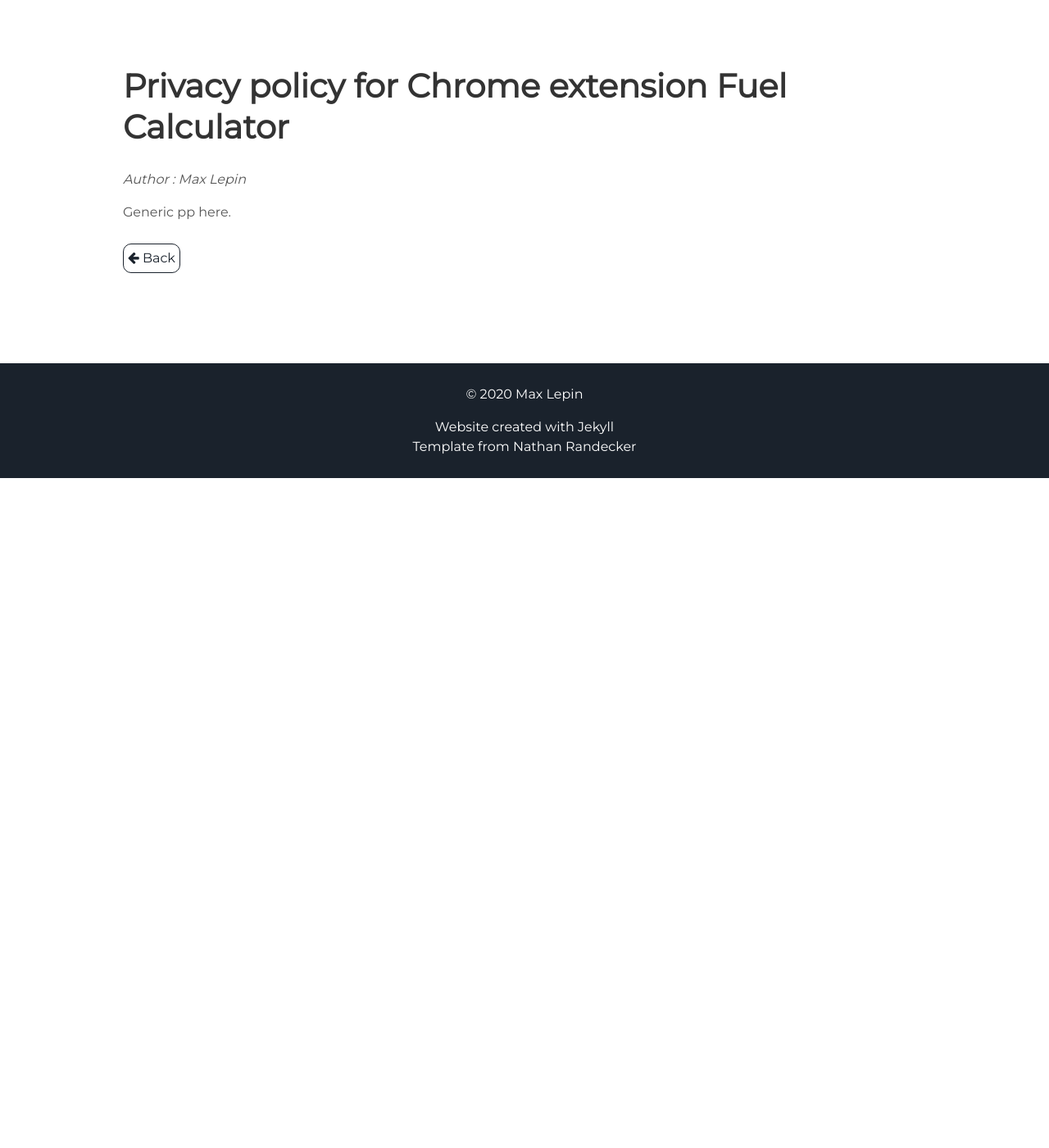
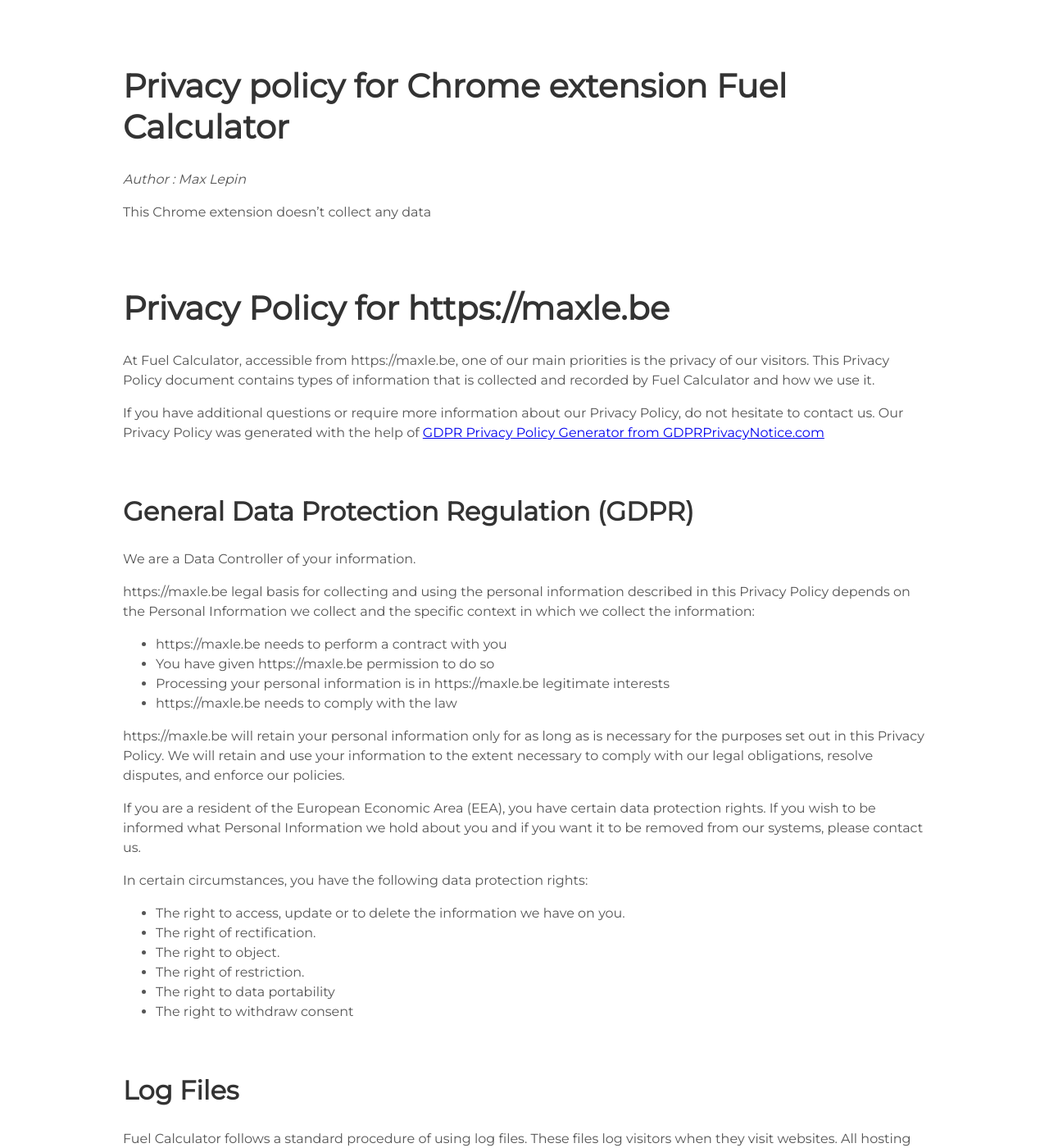
Before and after one commit to Max-le/CV-online, a Jekyll site: the page built from _posts/2020-09-15-priv-policy-fuelcal.md, in a window 1280 px wide and 1400 px high. Shown: the whole window at 82% size. Built offline with Jekyll 4.4.1, drawn with Linux system fonts in a browser that asks for light colours; some of the changed text lies outside the part shown.

Commit message:
adding generated GDPR notice with https://www.gdprprivacynotice.com/

```diff
--- a/_posts/2020-09-15-priv-policy-fuelcal.md
+++ b/_posts/2020-09-15-priv-policy-fuelcal.md
@@ -5,4 +5,73 @@ title : "Privacy policy for Chrome extension Fuel Calculator"
 tags: [chrome, google, javascript, maps, trip, "cost-saving"]
 ---
 
-Generic pp here.
+This Chrome extension doesn't collect any data
+<h1>Privacy Policy for https://maxle.be</h1>
+
+<p>At Fuel Calculator, accessible from https://maxle.be, one of our main priorities is the privacy of our visitors. This Privacy Policy document contains types of information that is collected and recorded by Fuel Calculator and how we use it.</p>
+
+<p>If you have additional questions or require more information about our Privacy Policy, do not hesitate to contact us. Our Privacy Policy was generated with the help of <a href="https://www.gdprprivacynotice.com/">GDPR Privacy Policy Generator from GDPRPrivacyNotice.com</a></p>
+
+<h2>General Data Protection Regulation (GDPR)</h2>
+<p>We are a Data Controller of your information.</p>
+
+<p>https://maxle.be legal basis for collecting and using the personal information described in this Privacy Policy depends on the Personal Information we collect and the specific context in which we collect the information:</p>
+<ul>
+    <li>https://maxle.be needs to perform a contract with you</li>
+    <li>You have given https://maxle.be permission to do so</li>
+    <li>Processing your personal information is in https://maxle.be legitimate interests</li>
+    <li>https://maxle.be needs to comply with the law</li>
+</ul>
+
+<p>https://maxle.be will retain your personal information only for as long as is necessary for the purposes set out in this Privacy Policy. We will retain and use your information to the extent necessary to comply with our legal obligations, resolve disputes, and enforce our policies.</p>
+
+<p>If you are a resident of the European Economic Area (EEA), you have certain data protection rights. If you wish to be informed what Personal Information we hold about you and if you want it to be removed from our systems, please contact us.</p>
+<p>In certain circumstances, you have the following data protection rights:</p>
+<ul>
+    <li>The right to access, update or to delete the information we have on you.</li>
+    <li>The right of rectification.</li>
+    <li>The right to object.</li>
+    <li>The right of restriction.</li>
+    <li>The right to data portability</li>
+    <li>The right to withdraw consent</li>
+</ul>
+
+<h2>Log Files</h2>
+
+<p>Fuel Calculator follows a standard procedure of using log files. These files log visitors when they visit websites. All hosting companies do this and a part of hosting services' analytics. The information collected by log files include internet protocol (IP) addresses, browser type, Internet Service Provider (ISP), date and time stamp, referring/exit pages, and possibly the number of clicks. These are not linked to any information that is personally identifiable. The purpose of the information is for analyzing trends, administering the site, tracking users' movement on the website, and gathering demographic information.</p>
+
+<h2>Cookies and Web Beacons</h2>
+
+<p>Like any other website, Fuel Calculator uses 'cookies'. These cookies are used to store information including visitors' preferences, and the pages on the website that the visitor accessed or visited. The information is used to optimize the users' experience by customizing our web page content based on visitors' browser type and/or other information.</p>
+
+<p>For more general information on cookies, please read <a href="https://www.cookieconsent.com/what-are-cookies/">"What Are Cookies"</a>.</p>
+
+
+
+<h2>Privacy Policies</h2>
+
+<P>You may consult this list to find the Privacy Policy for each of the advertising partners of Fuel Calculator.</p>
+
+<p>Third-party ad servers or ad networks uses technologies like cookies, JavaScript, or Web Beacons that are used in their respective advertisements and links that appear on Fuel Calculator, which are sent directly to users' browser. They automatically receive your IP address when this occurs. These technologies are used to measure the effectiveness of their advertising campaigns and/or to personalize the advertising content that you see on websites that you visit.</p>
+
+<p>Note that Fuel Calculator has no access to or control over these cookies that are used by third-party advertisers.</p>
+
+<h2>Third Party Privacy Policies</h2>
+
+<p>Fuel Calculator's Privacy Policy does not apply to other advertisers or websites. Thus, we are advising you to consult the respective Privacy Policies of these third-party ad servers for more detailed information. It may include their practices and instructions about how to opt-out of certain options. </p>
+
+<p>You can choose to disable cookies through your individual browser options. To know more detailed information about cookie management with specific web browsers, it can be found at the browsers' respective websites.</p>
+
+<h2>Children's Information</h2>
+
+<p>Another part of our priority is adding protection for children while using the internet. We encourage parents and guardians to observe, participate in, and/or monitor and guide their online activity.</p>
+
+<p>Fuel Calculator does not knowingly collect any Personal Identifiable Information from children under the age of 13. If you think that your child provided this kind of information on our website, we strongly encourage you to contact us immediately and we will do our best efforts to promptly remove such information from our records.</p>
+
+<h2>Online Privacy Policy Only</h2>
+
+<p>Our Privacy Policy applies only to our online activities and is valid for visitors to our website with regards to the information that they shared and/or collect in Fuel Calculator. This policy is not applicable to any information collected offline or via channels other than this website.</p>
+
+<h2>Consent</h2>
+
+<p>By using our website, you hereby consent to our Privacy Policy and agree to its terms.</p>
```
